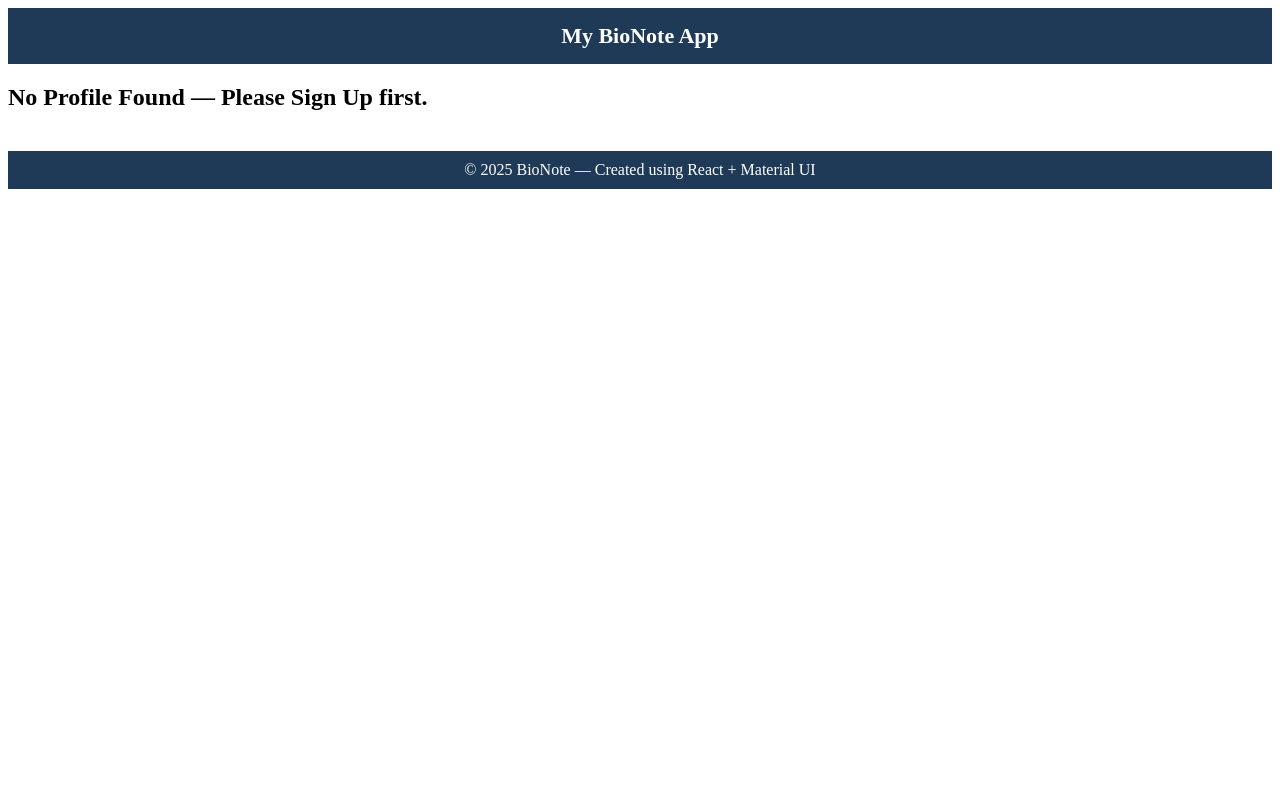
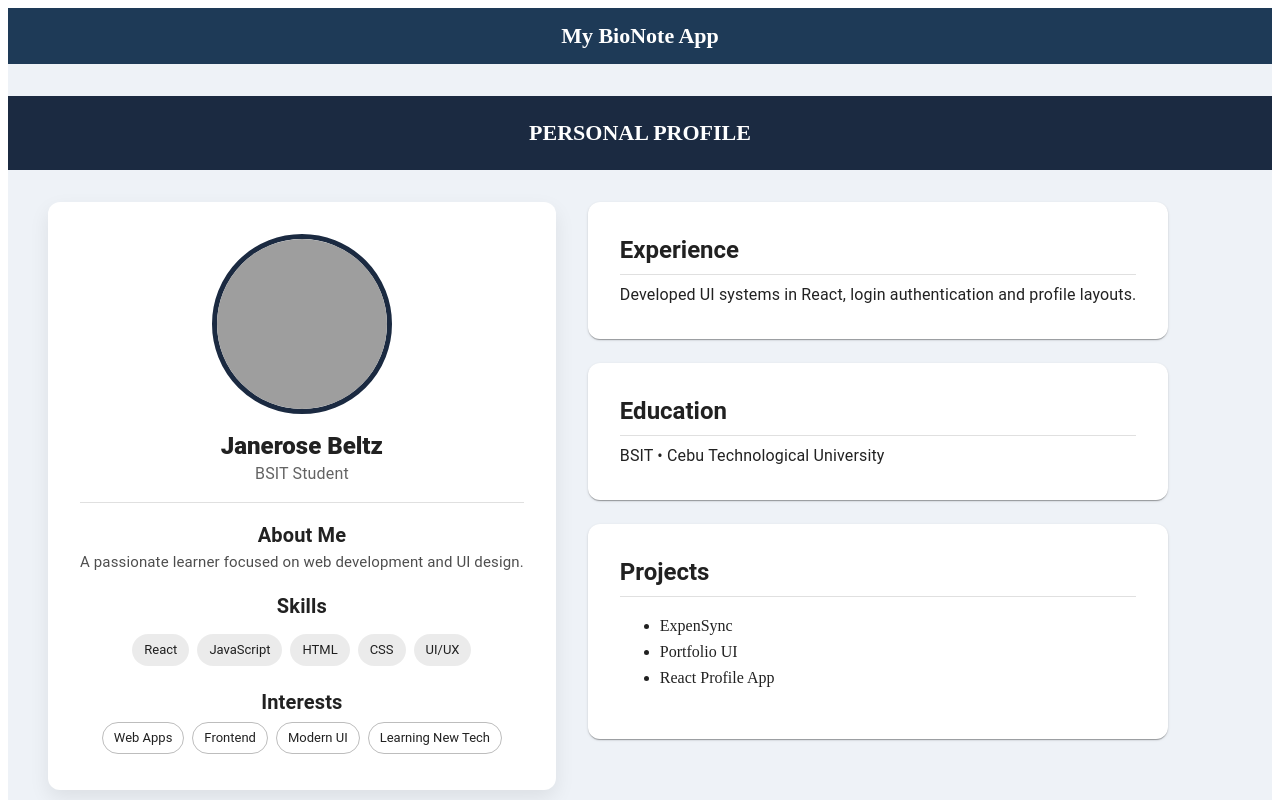
Before and after one commit to MitchoySan/finaloutput-react, a React (Vite) app in the folder my-react-app/: page /profile in a window 1280 px wide. Shown: the top 800 px of the page. Built offline with nearby package versions, Linux system fonts and the light colour scheme; grey boxes are pictures that could not be loaded.

Commit message:
Update Profile.jsx

```diff
--- a/my-react-app/src/components/Profile.jsx
+++ b/my-react-app/src/components/Profile.jsx
@@ -1,31 +1,106 @@
-import { Grid, Box, Typography } from "@mui/material";
+import { Grid, Box, Typography, Avatar, Paper, Divider, Chip } from "@mui/material";
 
 export default function Profile() {
-  const data = JSON.parse(localStorage.getItem("userData"));
-  if(!data) return <h2>No Profile Found — Please Sign Up first.</h2>;
+
+  const profile = {
+    image: "/profile.jpg",
+    name: "Janerose Beltz",
+    title: "BSIT Student",
+    about: "A passionate learner focused on web development and UI design.",
+    skills: ["React", "JavaScript", "HTML", "CSS", "UI/UX"],
+    interests: ["Web Apps", "Frontend", "Modern UI", "Learning New Tech"],
+    experience: "Developed UI systems in React, login authentication and profile layouts.",
+    education: "BSIT • Cebu Technological University",
+    projects: ["ExpenSync", "Portfolio UI", "React Profile App"]
+  };
 
   return (
-    <Grid container>
-      {/* LEFT PANEL */}
+    <Box sx={{ bgcolor:"#eef2f7", minHeight:"100vh", py:4 }}>
+
+      {/* HEADER */}
+      <Box sx={{
+        bgcolor:"#1b2a41",
+        color:"white",
+        textAlign:"center",
+        py:3,
+        fontSize:"22px",
+        fontWeight:"bold",
+        mb:4
+      }}>
+        PERSONAL PROFILE
+      </Box>
+
+      {/* MAIN GRID LAYOUT */}
+      <Grid container spacing={4} sx={{ px:5 }}>
+
+        {/* LEFT = PROFILE CARD */}
         <Grid item xs={12} md={4}>
-        <Box sx={{p:4, bgcolor:"#1e3a57", color:"#fff", minHeight:"100vh"}}>
-          <Typography variant="h4">{data.name}</Typography><hr/>
+          <Paper sx={{
+            p:4,
+            borderRadius:3,
+            textAlign:"center",
+            bgcolor:"#fff",
+            boxShadow:"0 8px 20px rgba(0,0,0,.08)"
+          }}>
 
-          <h3>About</h3><p>{data.about}</p>
-          <h3>Skills</h3><ul>{data.skills.split(',').map((x,i)=><li key={i}>{x}</li>)}</ul>
-          <h3>Interests</h3><ul>{data.interests.split(',').map((x,i)=><li key={i}>{x}</li>)}</ul>
+            <Avatar src={profile.image}
+              sx={{
+                width:170, height:170,
+                mx:"auto", mb:2,
+                border:"5px solid #1b2a41"
+              }}
+            />
+
+            <Typography variant="h5" fontWeight="900" sx={{mt:1}}>
+              {profile.name}
+            </Typography>
+            <Typography sx={{opacity:.7, mb:2}}>{profile.title}</Typography>
+
+            <Divider sx={{my:2}}/>
+
+            <Typography variant="h6" fontWeight="700">About Me</Typography>
+            <Typography sx={{fontSize:15, opacity:.8, mb:2}}>
+              {profile.about}
+            </Typography>
+
+            <Typography variant="h6" fontWeight="700">Skills</Typography>
+            <Box sx={{my:1}}>
+              {profile.skills.map((s,i)=> <Chip key={i} label={s} sx={{m:.5}}/>)}
             </Box>
+
+            <Typography variant="h6" fontWeight="700" sx={{mt:2}}>Interests</Typography>
+            <Box>
+              {profile.interests.map((i,x)=> <Chip key={x} label={i} variant="outlined" sx={{m:.5}}/>)}
+            </Box>
+
+          </Paper>
         </Grid>
 
-      {/* RIGHT PANEL */}
+        {/* RIGHT SIDE */}
         <Grid item xs={12} md={8}>
-        <Box sx={{p:4}}>
-          <Typography variant="h3">Professional Profile</Typography><hr/>
-          <h3>Experience</h3><p>{data.experience}</p>
-          <h3>Education</h3><p>{data.education}</p>
-          <h3>Featured Projects</h3><ul>{data.projects.split(',').map((p,i)=><li key={i}>{p}</li>)}</ul>
-        </Box>
+
+          <Paper sx={{p:4, mb:3, borderRadius:3}}>
+            <Typography variant="h5" fontWeight="700">Experience</Typography>
+            <Divider sx={{my:1}}/>
+            <Typography>{profile.experience}</Typography>
+          </Paper>
+
+          <Paper sx={{p:4, mb:3, borderRadius:3}}>
+            <Typography variant="h5" fontWeight="700">Education</Typography>
+            <Divider sx={{my:1}}/>
+            <Typography>{profile.education}</Typography>
+          </Paper>
+
+          <Paper sx={{p:4, borderRadius:3}}>
+            <Typography variant="h5" fontWeight="700">Projects</Typography>
+            <Divider sx={{my:1}}/>
+            <ul style={{fontSize:"16px", lineHeight:"26px"}}>
+              {profile.projects.map((p,i)=> <li key={i}>{p}</li>)}
+            </ul>
+          </Paper>
+
         </Grid>
       </Grid>
+    </Box>
   );
 }
```
Lines whose indentation alone changed are shown as unchanged.
